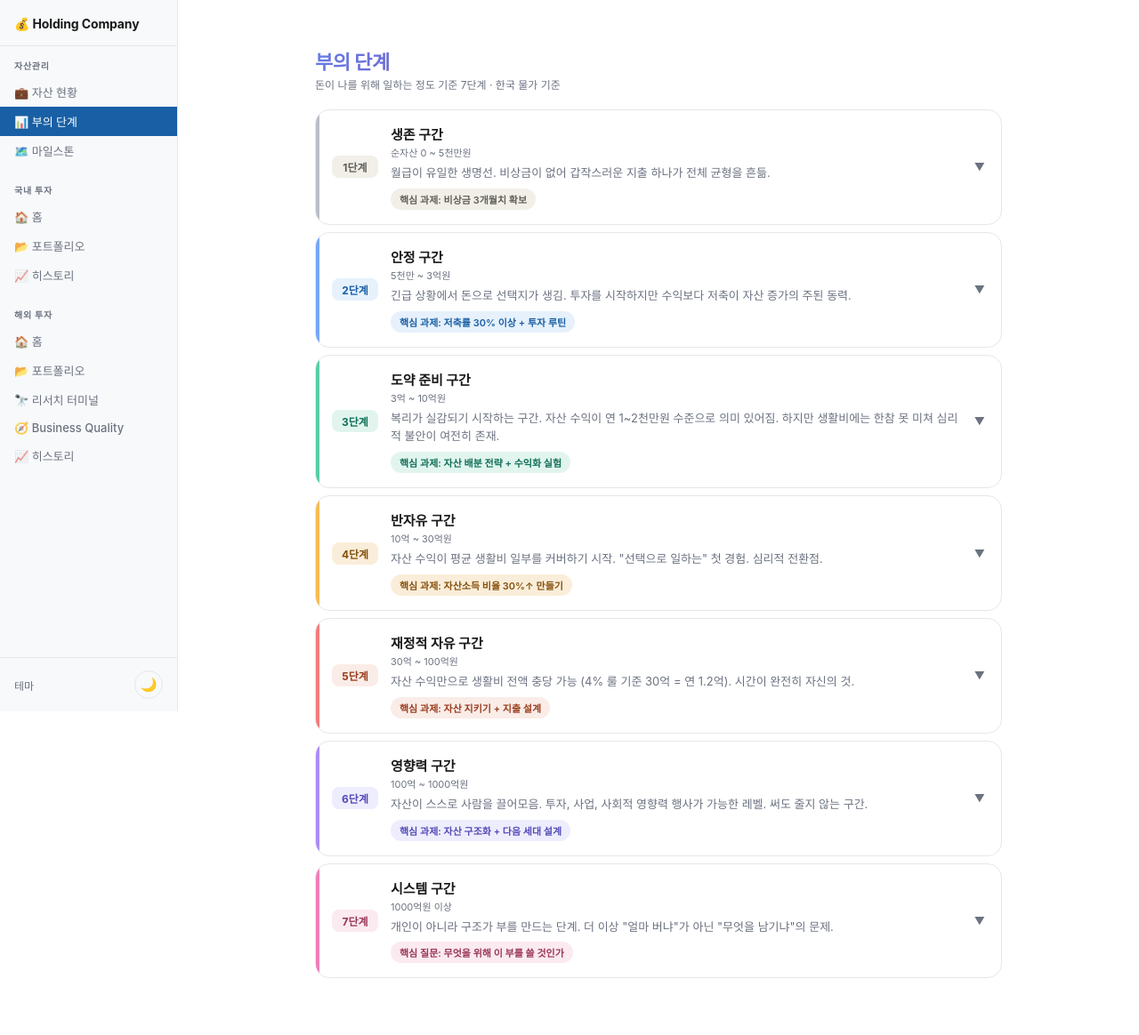
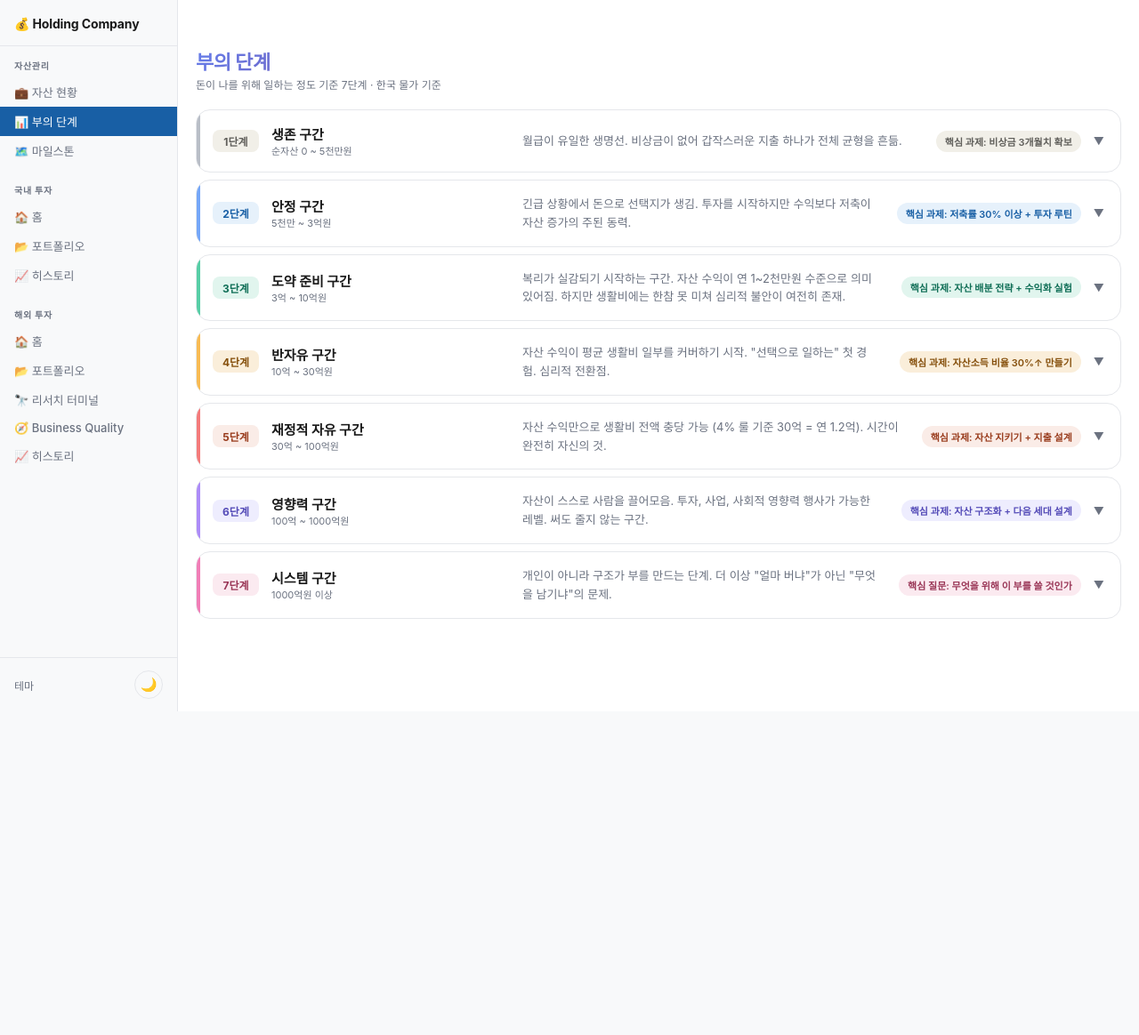
Before and after one commit to chhan95/Money-Server, a FastAPI app: page /goals in a window 1280 px wide. Shown: the whole page at 89% size. After the commit the page ends 800 px from the top, so only its background shows below. Run offline with FastAPI, Linux system fonts and the light colour scheme; data that the repository does not hold is empty.

Commit message:
feat: 부의 단계 페이지 가로 폭 제한 해제
- 전역 .page-wrap 820px 제한을 이 페이지에서만 1680px로 완화
- 1100px 이상에서 단계 카드를 제목·범위 / 설명 / 핵심 과제 3열로 배치해
  넓은 화면에서 카드가 빈 띠처럼 늘어지지 않게 함 (미만은 기존 세로 배치)

Co-Authored-By: Claude Opus 5 <noreply@anthropic.com>

```diff
--- a/templates/goals.html
+++ b/templates/goals.html
@@ -13,6 +13,9 @@
   --r-2xl: 20px;
   --green: #10b981; --amber: #f59e0b; --blue: #667eea; --red: #ef4444;
 }
+/* 전역 .page-wrap이 820px로 묶고 있어 이 페이지에서만 넓은 레이아웃으로 푼다
+   (7단계 카드와 상세 패널의 지표·함정 그리드가 한 줄에 펼쳐진다) */
+.page-wrap { max-width: 1680px !important; padding-left: 20px; padding-right: 20px; }
 
 /* ── Page Header ── */
 .gl-header {
@@ -114,6 +117,20 @@
 .stage-key {
   display: inline-block; font-size: 11px; font-weight: 600;
   margin-top: 7px; padding: 4px 10px; border-radius: 20px;
+}
+
+/* 넓은 화면에서는 단계 카드를 가로로 펼친다 (제목·범위 / 설명 / 핵심 과제) */
+@media (min-width: 1100px) {
+  .stage-body {
+    display: grid;
+    grid-template-columns: minmax(200px, 260px) minmax(0, 1fr) auto;
+    grid-template-areas: "title desc key" "range desc key";
+    column-gap: 22px;
+  }
+  .stage-title { grid-area: title; align-self: flex-end; margin-bottom: 0; }
+  .stage-range { grid-area: range; align-self: flex-start; margin-bottom: 0; }
+  .stage-desc  { grid-area: desc; align-self: center; max-width: 860px; }
+  .stage-key   { grid-area: key; align-self: center; justify-self: end; margin-top: 0; }
 }
 
 .you-marker {
```
